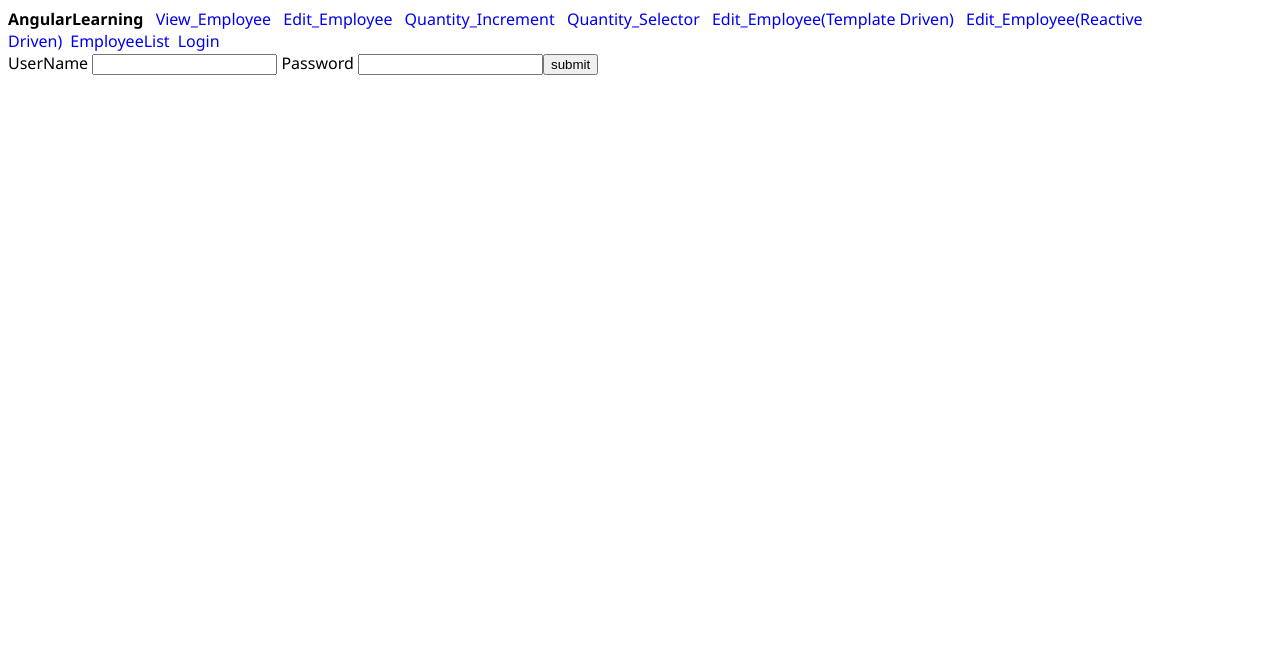
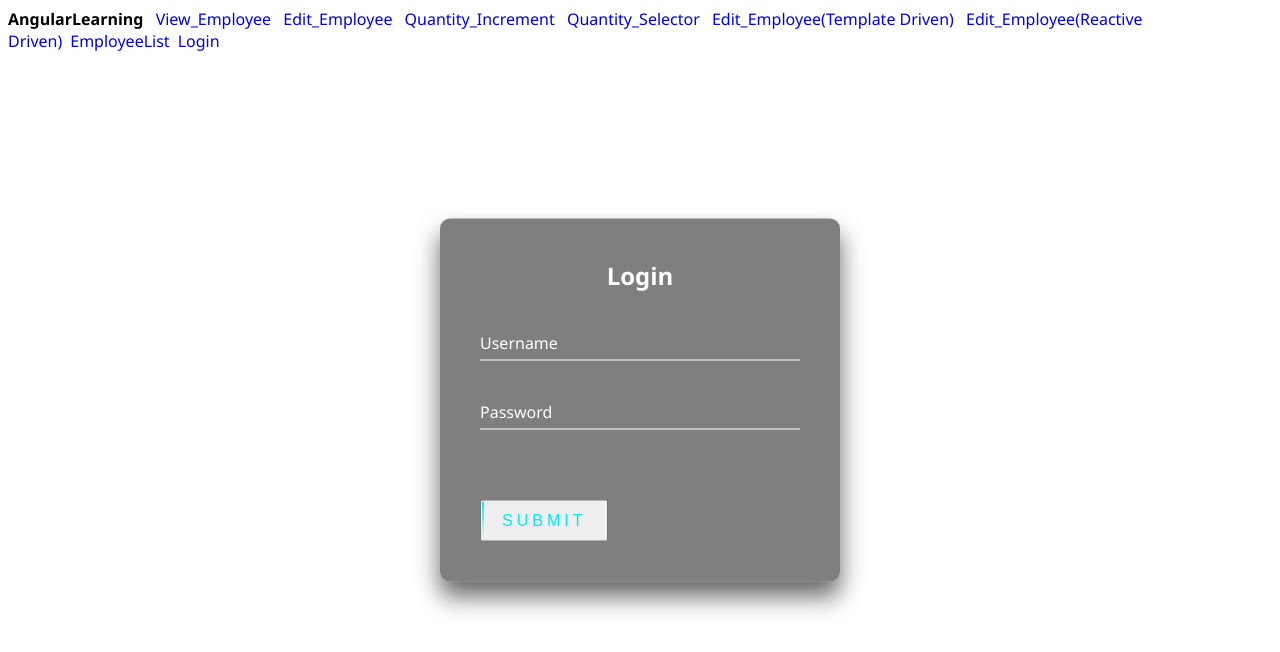
Before and after one commit to avnishkrsharma3/Angular_Hands_on, an Angular app: page /login in a window 1280 px wide. Shown: the top 652 px of the page. Built offline with nearby package versions, Linux system fonts and the light colour scheme.

Commit message:
login template

```diff
--- a/src/app/login/login.component.css
+++ b/src/app/login/login.component.css
@@ -0,0 +1,181 @@
+html {
+    height: 100%;
+}
+
+body {
+    margin: 0;
+    padding: 0;
+    font-family: sans-serif;
+    background: linear-gradient(#141e30, #243b55);
+}
+
+.login-box {
+    position: absolute;
+    top: 50%;
+    left: 50%;
+    width: 400px;
+    padding: 40px;
+    transform: translate(-50%, -50%);
+    background: rgba(0, 0, 0, .5);
+    box-sizing: border-box;
+    box-shadow: 0 15px 25px rgba(0, 0, 0, .6);
+    border-radius: 10px;
+}
+
+.login-box h2 {
+    margin: 0 0 30px;
+    padding: 0;
+    color: #fff;
+    text-align: center;
+}
+
+.login-box .user-box {
+    position: relative;
+}
+
+.login-box .user-box input {
+    width: 100%;
+    padding: 10px 0;
+    font-size: 16px;
+    color: #fff;
+    margin-bottom: 30px;
+    border: none;
+    border-bottom: 1px solid #fff;
+    outline: none;
+    background: transparent;
+}
+
+.login-box .user-box label {
+    position: absolute;
+    top: 0;
+    left: 0;
+    padding: 10px 0;
+    font-size: 16px;
+    color: #fff;
+    pointer-events: none;
+    transition: .5s;
+}
+
+.login-box .user-box input:focus~label,
+.login-box .user-box input:valid~label {
+    top: -20px;
+    left: 0;
+    color: #03e9f4;
+    font-size: 12px;
+}
+
+.login-box form button {
+    position: relative;
+    display: inline-block;
+    padding: 10px 20px;
+    color: #03e9f4;
+    font-size: 16px;
+    text-decoration: none;
+    text-transform: uppercase;
+    overflow: hidden;
+    transition: .5s;
+    margin-top: 40px;
+    letter-spacing: 4px
+}
+
+.login-box button:hover {
+    background: #03e9f4;
+    color: rgb(255, 255, 255);
+    border-radius: 5px;
+    box-shadow: 0 0 5px #03e9f4,
+        0 0 25px #03e9f4,
+        0 0 50px #03e9f4,
+        0 0 100px #03e9f4;
+}
+
+.login-box button span {
+    position: absolute;
+    display: block;
+}
+
+.login-box button span:nth-child(1) {
+    top: 0;
+    left: -100%;
+    width: 100%;
+    height: 2px;
+    background: linear-gradient(90deg, transparent, #03e9f4);
+    animation: btn-anim1 1s linear infinite;
+}
+
+@keyframes btn-anim1 {
+    0% {
+        left: -100%;
+    }
+
+    50%,
+    100% {
+        left: 100%;
+    }
+}
+
+.login-box button span:nth-child(2) {
+    top: -100%;
+    right: 0;
+    width: 2px;
+    height: 100%;
+    background: linear-gradient(180deg, transparent, #03e9f4);
+    animation: btn-anim2 1s linear infinite;
+    animation-delay: .25s
+}
+
+@keyframes btn-anim2 {
+    0% {
+        top: -100%;
+    }
+
+    50%,
+    100% {
+        top: 100%;
+    }
+}
+
+.login-box button span:nth-child(3) {
+    bottom: 0;
+    right: -100%;
+    width: 100%;
+    height: 2px;
+    background: linear-gradient(270deg, transparent, #03e9f4);
+    animation: btn-anim3 1s linear infinite;
+    animation-delay: .5s
+}
+
+@keyframes btn-anim3 {
+    0% {
+        right: -100%;
+    }
+
+    50%,
+    100% {
+        right: 100%;
+    }
+}
+
+.login-box button span:nth-child(4) {
+    bottom: -100%;
+    left: 0;
+    width: 2px;
+    height: 100%;
+    background: linear-gradient(360deg, transparent, #03e9f4);
+    animation: btn-anim4 1s linear infinite;
+    animation-delay: .75s
+}
+
+@keyframes btn-anim4 {
+    0% {
+        bottom: -100%;
+    }
+
+    50%,
+    100% {
+        bottom: 100%;
+    }
+}
+
+#button:hover {
+    color:black
+}
--- a/src/app/login/login.component.html
+++ b/src/app/login/login.component.html
@@ -1,10 +1,21 @@
-
-<form action="" (ngSubmit)="login()">
-
-    UserName <input type="text" name="userName" id="userName" [(ngModel)] = "name" required/>
-    Password <input type="password" name="password" id="password" [(ngModel)] = "password" required/>
-    <button type="submit">submit</button>
-
-</form>
-
-<div *ngIf = "isLogin"> Invalid Username/Password </div>
+<div class="login-box">
+    <h2>Login</h2>
+    <form action="" (ngSubmit)="login()">
+        <div class="user-box">
+            <input type="text" name="userName" id="userName" [(ngModel)]="name" required />
+            <label>Username</label>
+        </div>
+        <div class="user-box">
+            <input type="password" name="password" id="password" [(ngModel)]="password" required />
+            <label>Password</label>
+        </div>
+        <button type="submit" id="button">
+            <span></span>
+            <span></span>
+            <span></span>
+            <span></span>
+            Submit
+        </button>
+    </form>
+</div>
+<div *ngIf="isLogin"> Invalid Username/Password </div>
```
